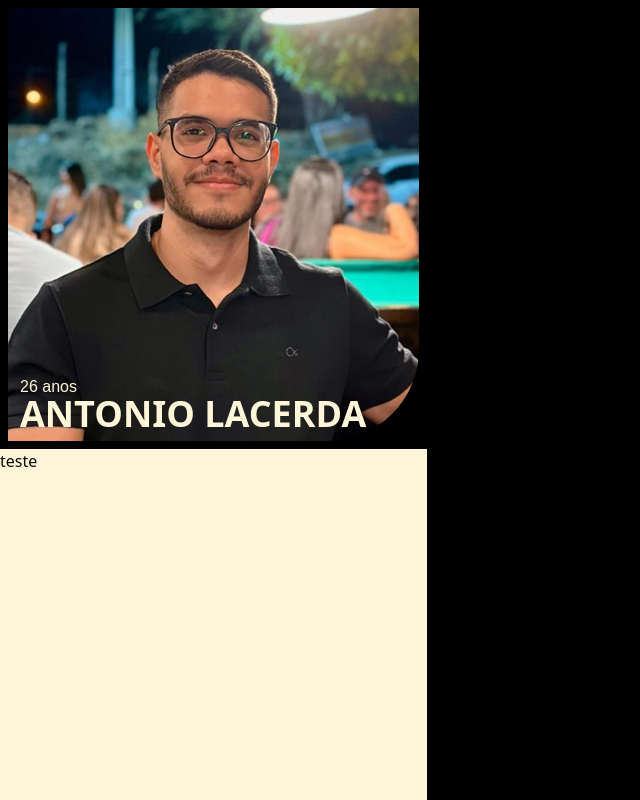
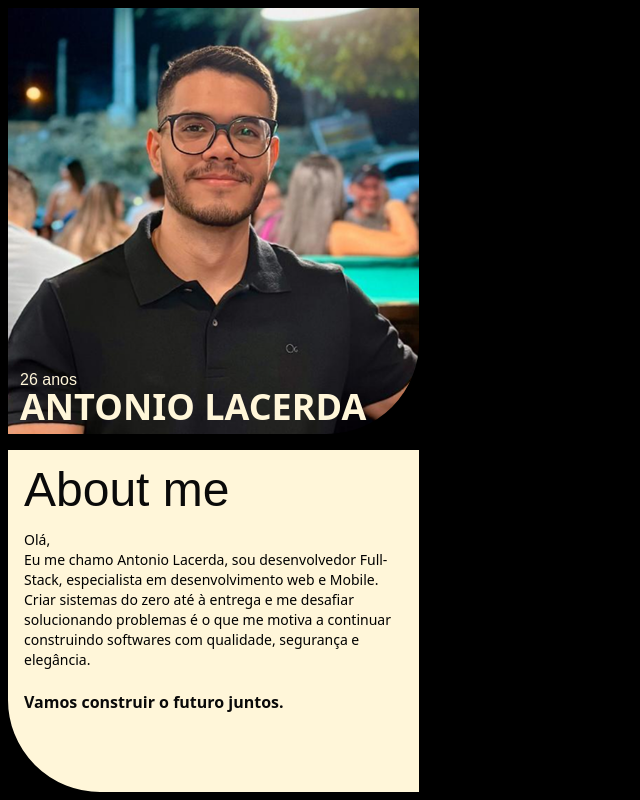
Before and after one commit to AntLacerda/portfolio, a Next.js app: page / in a window 1280 px wide. Shown: the part 864-1664 px from the top of the page, without its empty margins (0-640 px from the left). Built offline with nearby package versions, Linux system fonts and the light colour scheme; a web font is replaced by a local one.

Commit message:
Feat: Finalizando o card de sobre mim
Issue: #07

```diff
--- a/app/page.tsx
+++ b/app/page.tsx
@@ -60,13 +60,20 @@ export default function Home() {
               ANTONIO LACERDA
             </span>
           </div>
-          <div className="bg-[#FFF6D9] h-3/5 w-full">
-            <span>
-              teste
+          <div className="flex flex-col bg-[#FFF6D9] h-3/5 w-full p-4 border-8 border-black rounded-bl-[100px]">
+            <span className="font-unifraktur text-5xl mb-2">
+              About me
             </span>
+            <p className="font-sofia text-black mt-2 text-sm">
+              Olá, <br />
+              Eu me chamo Antonio Lacerda, sou desenvolvedor Full-Stack, especialista em desenvolvimento web e Mobile. Criar sistemas do zero até à entrega e me desafiar solucionando problemas é o que me motiva a continuar construindo softwares com qualidade, segurança e elegância.
+              <br/><br/>
+            </p>
+            <strong className="font-sofia">Vamos construir o futuro juntos.</strong>
           </div>
         </div>
         <div>
+
 
         </div>
 
```
